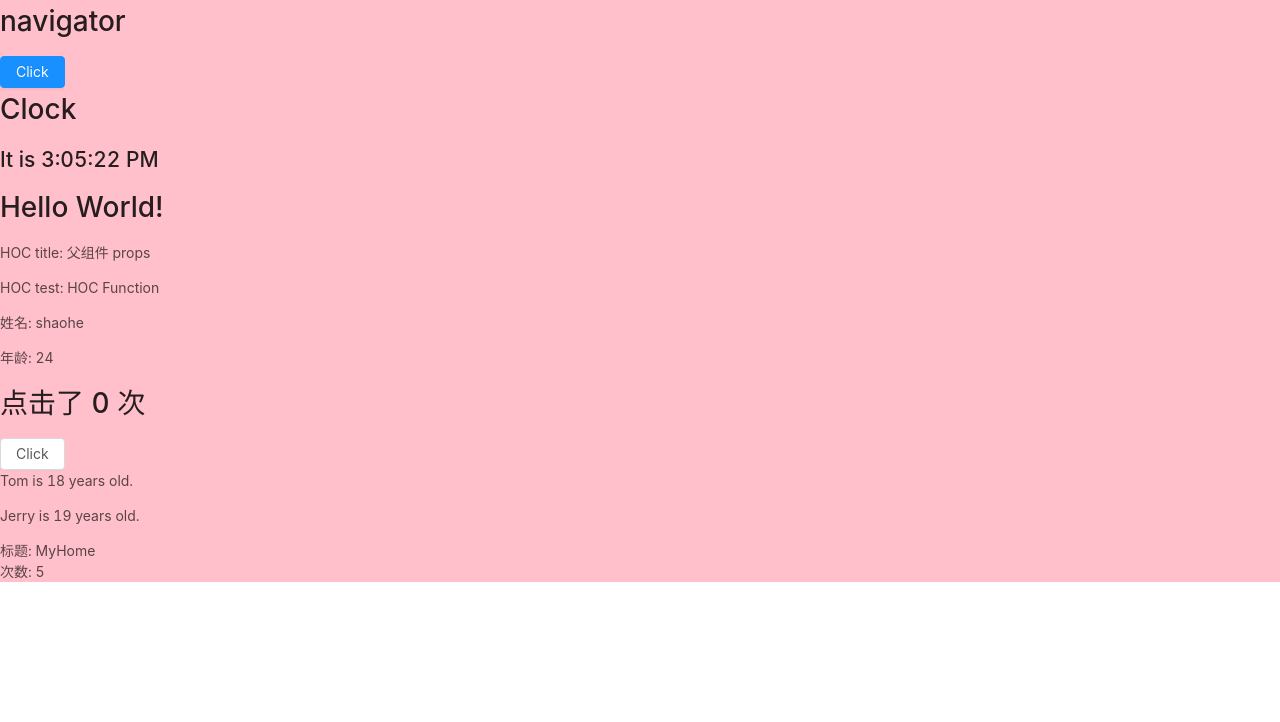
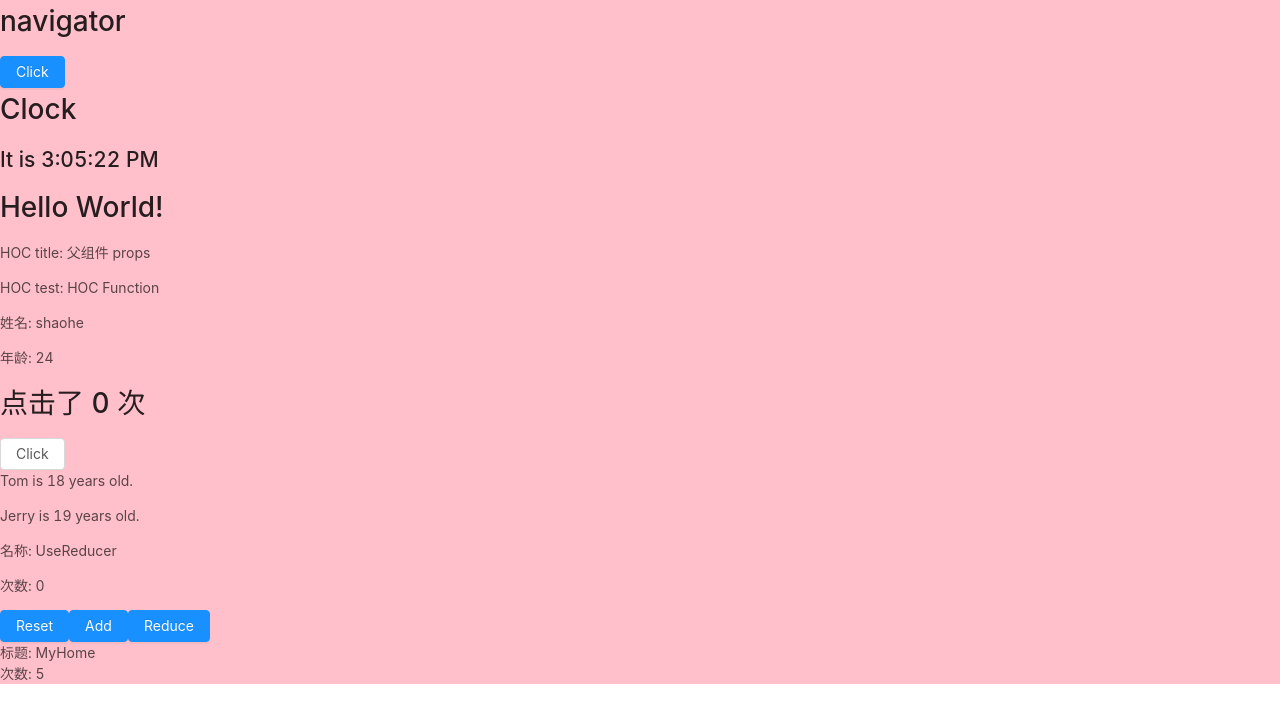
Before and after one commit to Nevermore12321/MyWeb, a React app in the folder client/: page / in a window 1280 px wide. Shown: the top 722 px of the page. Built offline with nearby package versions, Linux system fonts and the light colour scheme.

Commit message:
study useReducer react hooks

```diff
--- a/client/src/App.js
+++ b/client/src/App.js
@@ -5,6 +5,7 @@ import Footer from './component/Footer';
 import HOC from './component/HOC';
 import Context from './component/Context';
 import StateHook from './component/Hook';
+import UseReducer from './component/UseReducer';
 import './App.less'
 
 export default class App extends React.PureComponent {
@@ -19,6 +20,7 @@ export default class App extends React.PureComponent {
                 <HOC hocTitle="父组件 props" />
                 <Context />
                 <StateHook />
+                <UseReducer />
                 <Footer />
             </div>
         );
--- /dev/null
+++ b/client/src/component/UseReducer.js
@@ -0,0 +1,39 @@
+import React, { useReducer } from 'react';
+import { Button } from 'antd';
+
+const initState = {
+    name: 'UseReducer',
+    count: 0,
+}
+
+const reducer = (state, action) => {
+    switch (action.type) {
+        case 'RESET':
+            return initState;
+        case 'ADD':
+            return {
+                ...state,
+                count: state.count + 1,
+            };
+        case 'REDUCE':
+            return {
+                ...state,
+                count: state.count - 1,
+            };
+        default:
+            return state;
+    }
+};
+
+export default function UseReducer() {
+    const [ state, dispatch ] = useReducer(reducer, initState);
+    return (
+        <div>
+            <p>名称: { state.name }</p>
+            <p>次数: { state.count }</p>
+            <Button type="primary" onClick={ () => dispatch({ type: 'RESET' }) }>Reset</Button>
+            <Button type="primary" onClick={ () => dispatch({ type: 'ADD' }) }>Add</Button>
+            <Button type="primary" onClick={ () => dispatch({ type: 'REDUCE' }) }>Reduce</Button>
+        </div>
+    )
+}
```
